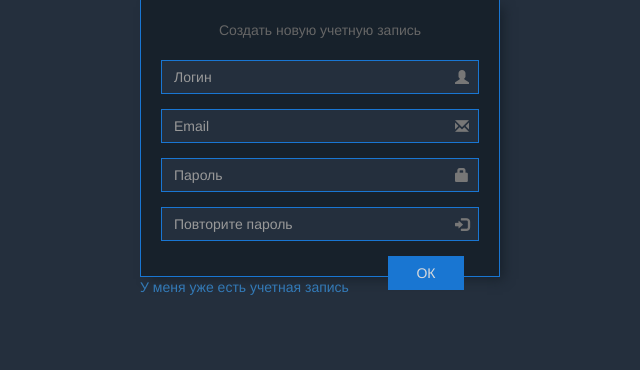
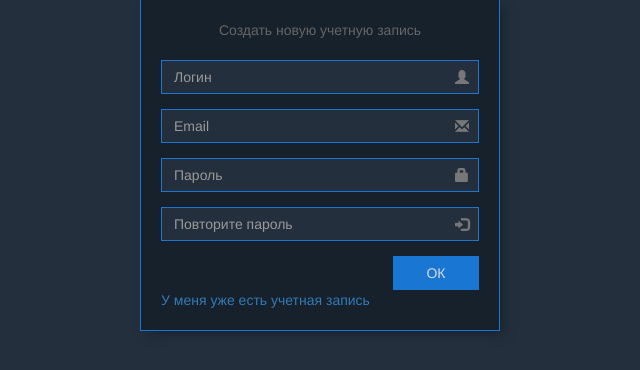
Before and after one commit to vladefr97/visual_matrix, a Flask app: page /register in a window 1280 px wide. Shown: the part 166-536 px from the top of the page, without its empty margins (320-960 px from the left). Run offline with Flask 2, Linux system fonts and the light colour scheme; style sheets or scripts are compiled from the project's sources; some libraries are stand-ins or nearby versions.

Commit message:
Неправильное отображение на странице регистрации

```diff
--- a/templates/register.html
+++ b/templates/register.html
@@ -49,12 +49,13 @@
                        placeholder="{{ 'Повторите пароль' }}">
                 <span class="glyphicon glyphicon-log-in form-control-feedback"></span>
             </div>
-
+            <div class="row">
                 <div class="col-xs-4 pull-right">
                     <button type="submit" class="btn btn-primary btn-block btn-flat">{{ 'ОК' }}</button>
                 </div>
-                <!-- /.col -->
-            </div>
+                <!-- /.col --></div>
+
+
         </form>
 
 
```
